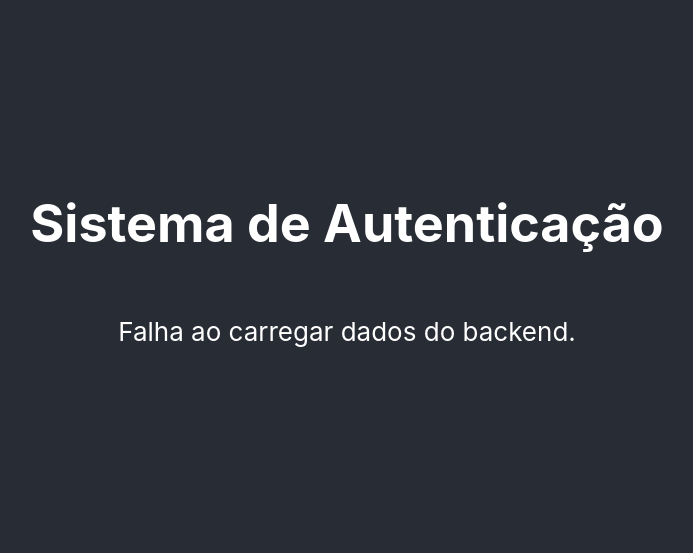
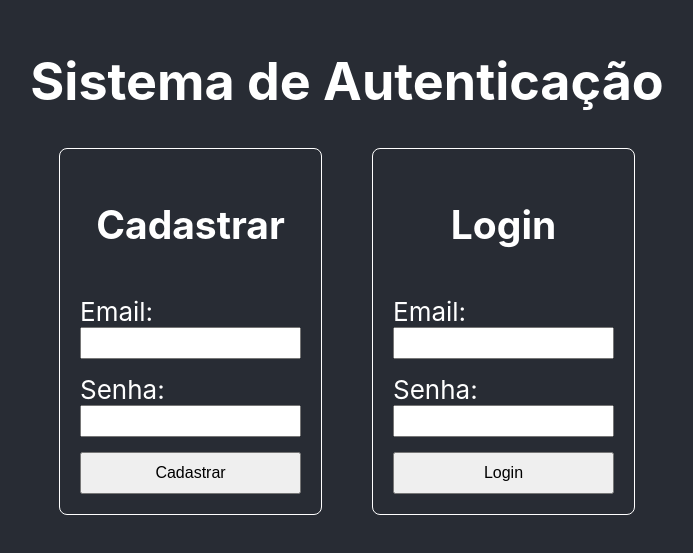
Before and after one commit to diogobsouzaa/authorization-system-fullstack, a React (Create React App) app in the folder frontend/: page / in a window 1280 px wide. Shown: the part 135-688 px from the top of the page, without its empty margins (293-986 px from the left). Built offline with nearby package versions, Linux system fonts and the light colour scheme.

Commit message:
frontend - autenticação e UI basica

```diff
--- a/frontend/src/App.css
+++ b/frontend/src/App.css
@@ -12,3 +12,34 @@
   font-size: calc(10px + 2vmin);
   color: white;
 }
+
+.auth-container {
+  display: flex;
+  gap: 50px;
+}
+
+form {
+  display: flex;
+  flex-direction: column;
+  gap: 15px;
+  padding: 20px;
+  border: 1px solid white;
+  border-radius: 8px;
+}
+
+form div{
+  display: flex;
+  flex-direction: column;
+  align-items: flex-start;
+}
+
+input {
+  font-size: 16px;
+  padding: 5px;
+}
+
+button{
+  font-size: 16px;
+  padding: 10px;
+  cursor: pointer;
+}
--- a/frontend/src/App.js
+++ b/frontend/src/App.js
@@ -12,8 +12,8 @@ function App() {
 }
 
 export default App;*/
-
-import React, {useState, useEffect} from "react";
+//////////////////////////////////////
+/*import React, {useState, useEffect} from "react";
 import './App.css';
 
 
@@ -54,4 +54,64 @@ function App(){
 
 }
 
+export default App;*/
+
+import React, { useState } from "react";
+import AuthForm from "./components/Auth";
+import "./App.css";
+
+function App(){
+  //usuario logado, armazenando token
+  const [token, setToken] = useState(null);
+  const[message , setMessage] = useState("");
+
+  const handleRegister = async(credentials) => {
+    console.log("Tentando registrar com:", credentials);
+    setMessage("Registrando...");
+    //////////
+  };
+
+  const handleLogin = async (credentials) => {
+    console.log("Tentando logar com:", credentials);
+    setMessage("Fazendo login...");
+    //////////
+  };
+
+  const handleLogout = () => {
+    setToken(null);
+    setMessage("Você foi desconectado");
+  };
+
+  return (
+    <div className="App">
+      <header className="App-header">
+        <h1>Sistema de Autenticação</h1>
+        {message && <p>{message}</p>}
+        {/* Renderização Condicional: */}
+        {/* se não houver token*/}
+
+        {!token ?(
+
+          <div className="auth-container">
+            <AuthForm buttonText = "Cadastrar" onSubmit={handleRegister} />
+            <AuthForm buttonText="Login" onSubmit={handleLogin} />
+          </div>
+
+        ) : (
+
+          // se houver token
+          <div>
+            <h2>Bem-vindo! Você está logado.</h2>
+            <button onClick={handleLogout}>Logout</button>
+          </div>
+
+        )}
+
+      </header>
+    </div>
+
+  );
+
+}
+
 export default App;
--- /dev/null
+++ b/frontend/src/components/Auth.js
@@ -0,0 +1,50 @@
+import React, {useState} from "react";
+
+//componente de formulario
+const AuthForm = ({buttonText, onSubmit}) =>{
+    //estados para armazenar email e senha
+    const [email, setEmail] = useState("");
+    const [password, setPassword] = useState("");
+
+    const handleSubmit = (event) => {
+        event.preventDefault();//controlar o envio com js
+        onSubmit({email, password});
+    }
+
+    return (
+        <form onSubmit={handleSubmit}>
+
+            <h2>{buttonText}</h2>
+
+            <div>
+
+                <label htmlFor="email">Email:</label>
+                <input
+                    type="email"
+                    id="email"
+                    value={email}
+                    onChange={(e) => setEmail(e.target.value)}
+                    required
+                />
+
+            </div>
+
+            <div>
+
+                <label htmlFor="password">Senha:</label>
+                <input
+                    type="password"
+                    id="password"
+                    value={password}
+                    onChange={(e) => setPassword(e.target.values)}
+                />
+
+            </div>
+
+            <button type="submit">{buttonText}</button>
+        </form>
+
+    );
+};
+
+export default AuthForm;
```
